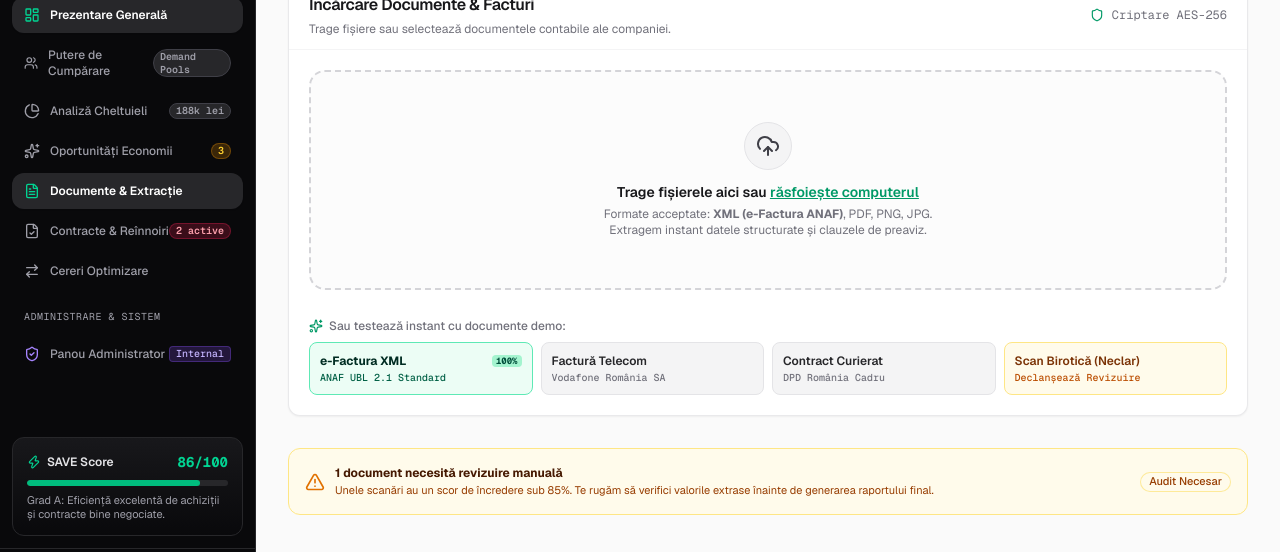
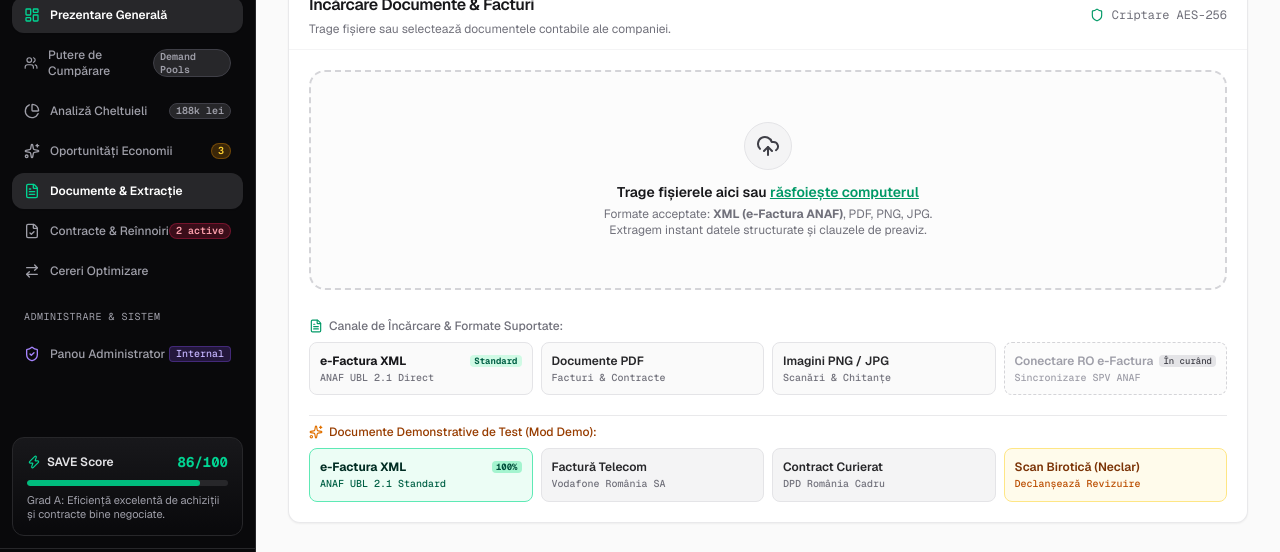
Before and after one commit to nistordaniel06-cpu/save, a Next.js app: page /demo/documents in a window 1280 px wide. Shown: the part 245-797 px from the top of the page. Built offline with nearby package versions, Linux system fonts and the light colour scheme; no server answers.

Commit message:
feat: isolate demo and enforce real production data

```diff
--- a/src/app/admin/page.tsx
+++ b/src/app/admin/page.tsx
@@ -207,7 +207,7 @@ export default function AdminPage() {
                   {optimizationRequests.map((req) => (
                     <tr key={req.id} className="hover:bg-zinc-50/80">
                       <td className="px-4 py-3.5">
-                        <p className="font-semibold text-zinc-900">{req.organizationName || 'Nova Retail SRL'}</p>
+                        <p className="font-semibold text-zinc-900">{req.organizationName || 'Organizație Client'}</p>
                         <p className="text-[10px] text-zinc-400 font-mono">{req.requestedByName}</p>
                       </td>
 
@@ -306,7 +306,7 @@ export default function AdminPage() {
                   {verifiedDemands.map((demand) => (
                     <tr key={demand.id} className="hover:bg-zinc-50/80">
                       <td className="px-4 py-3.5">
-                        <p className="font-semibold text-zinc-900">{demand.organizationName || 'Nova Retail SRL'}</p>
+                        <p className="font-semibold text-zinc-900">{demand.organizationName || 'Organizație Membră'}</p>
                         <Badge variant="default" size="sm" className="mt-0.5">{demand.category}</Badge>
                       </td>
 
--- a/src/app/auth/login/page.tsx
+++ b/src/app/auth/login/page.tsx
@@ -4,13 +4,12 @@ import React, { useState } from 'react';
 import Link from 'next/link';
 import { useRouter } from 'next/navigation';
 import { Button } from '@/components/ui/button';
-import { ShieldCheck, ArrowRight, Sparkles, AlertCircle, CheckCircle2 } from 'lucide-react';
-import { SaveProvider, useSave } from '@/lib/context';
+import { ShieldCheck, ArrowRight, AlertCircle, CheckCircle2 } from 'lucide-react';
+import { SaveProvider } from '@/lib/context';
 import { supabase } from '@/lib/supabase/client';
 
 function LoginContent() {
   const router = useRouter();
-  const { resetToDemo } = useSave();
   const [email, setEmail] = useState('');
   const [password, setPassword] = useState('');
   const [isMagicLink, setIsMagicLink] = useState(false);
@@ -47,14 +46,6 @@ function LoginContent() {
     } finally {
       setIsLoading(false);
     }
-  };
-
-  const handleDemoLogin = () => {
-    setIsLoading(true);
-    resetToDemo();
-    setTimeout(() => {
-      router.push('/dashboard');
-    }, 400);
   };
 
   return (
--- a/src/app/dashboard/opportunities/page.tsx
+++ b/src/app/dashboard/opportunities/page.tsx
@@ -58,9 +58,13 @@ export default function OpportunitiesPage() {
       <div className="grid grid-cols-2 lg:grid-cols-4 gap-3 sm:gap-4">
         <StatCard
           title="Economii Estimate Totale"
-          value={`${savingsSummary.estimatedSavingsMidpointRon.toLocaleString('ro-RO')} lei`}
+          value={
+            opportunities.length > 0 && savingsSummary.estimatedSavingsMidpointRon > 0
+              ? `${savingsSummary.estimatedSavingsMidpointRon.toLocaleString('ro-RO')} lei`
+              : '—'
+          }
           subtitle={
-            savingsSummary.estimatedSavingsMidpointRon > 0
+            opportunities.length > 0 && savingsSummary.estimatedSavingsMidpointRon > 0
               ? `Interval ${savingsSummary.estimatedSavingsMinRon.toLocaleString('ro-RO')} – ${savingsSummary.estimatedSavingsMaxRon.toLocaleString('ro-RO')} lei/an`
               : 'Nu există date de analiză suficiente'
           }
@@ -72,7 +76,7 @@ export default function OpportunitiesPage() {
         <StatCard
           title="Oportunități Deschise"
           value={savingsSummary.openOpportunitiesCount}
-          subtitle="Gata pentru renegociere"
+          subtitle={savingsSummary.openOpportunitiesCount > 0 ? "Gata pentru renegociere" : "Nicio oportunitate activă"}
           badgeText="Active"
           badgeVariant="purple"
           icon={Sparkles}
@@ -87,7 +91,11 @@ export default function OpportunitiesPage() {
         />
         <StatCard
           title="Grad Încredere Ridicată"
-          value={`${savingsSummary.savingsByConfidence.high.toLocaleString('ro-RO')} lei`}
+          value={
+            opportunities.length > 0 && savingsSummary.savingsByConfidence.high > 0
+              ? `${savingsSummary.savingsByConfidence.high.toLocaleString('ro-RO')} lei`
+              : '—'
+          }
           subtitle="Bazat pe oferte reale & audit"
           badgeText="Scor > 85%"
           badgeVariant="default"
@@ -144,8 +152,8 @@ export default function OpportunitiesPage() {
       {filteredOpportunities.length === 0 ? (
         <div className="p-12 text-center text-xs text-zinc-400 bg-white rounded-2xl border border-dashed border-zinc-200">
           <Sparkles className="w-8 h-8 text-zinc-300 mx-auto mb-2" />
-          <p className="font-semibold text-zinc-700">Nicio oportunitate identificată momentan.</p>
-          <p className="text-[11px] text-zinc-400 mt-1">Încarcă documente și contracte pentru a rula algoritmul de benchmark comparativ.</p>
+          <p className="font-semibold text-zinc-700 text-sm">Nu avem încă suficiente date pentru a identifica oportunități de economisire.</p>
+          <p className="text-[11px] text-zinc-400 mt-1">Încarcă documente și contracte pentru a construi profilul de consum și a rula comparația cu piața.</p>
         </div>
       ) : (
         <div className="grid grid-cols-1 md:grid-cols-2 lg:grid-cols-3 gap-6">
--- a/src/app/dashboard/spend/page.tsx
+++ b/src/app/dashboard/spend/page.tsx
@@ -7,9 +7,10 @@ import { SpendChart } from '@/components/dashboard/spend-chart';
 import { StatCard } from '@/components/ui/stat-card';
 import { Card, CardHeader, CardTitle, CardDescription, CardContent } from '@/components/ui/card';
 import { Badge } from '@/components/ui/badge';
-import { DollarSign, TrendingUp, Building2, Layers, Search, Download } from 'lucide-react';
+import { DollarSign, TrendingUp, Building2, Layers, Search, Download, PieChart, Upload } from 'lucide-react';
 import { Button } from '@/components/ui/button';
 import { SpendCategory } from '@/lib/types';
+import Link from 'next/link';
 
 export default function SpendPage() {
   const { spendRecords, currentOrg } = useSave();
@@ -103,8 +104,28 @@ export default function SpendPage() {
         />
       </div>
 
-      {/* Spend Distribution Visuals */}
-      <SpendChart summary={summary} />
+      {spendRecords.length === 0 ? (
+        <div className="p-8 sm:p-12 text-center bg-white rounded-2xl border border-zinc-200 shadow-sm space-y-4">
+          <div className="w-12 h-12 rounded-2xl bg-zinc-100 flex items-center justify-center text-zinc-500 mx-auto">
+            <PieChart className="w-6 h-6" />
+          </div>
+          <div className="space-y-1 max-w-md mx-auto">
+            <h3 className="text-base font-bold text-zinc-900">Nu există încă cheltuieli analizate</h3>
+            <p className="text-xs text-zinc-500 leading-relaxed">
+              Încarcă prima factură fiscală sau primul contract pentru a construi distribuția bugetară pe categorii și furnizori.
+            </p>
+          </div>
+          <Link href="/dashboard/documents">
+            <Button size="md" variant="emerald" className="gap-2 font-bold shadow-md shadow-emerald-500/20">
+              <Upload className="w-4 h-4" />
+              <span>Încarcă o factură</span>
+            </Button>
+          </Link>
+        </div>
+      ) : (
+        <>
+          {/* Spend Distribution Visuals */}
+          <SpendChart summary={summary} />
 
       {/* Supplier Spend Granular Table */}
       <Card>
@@ -200,6 +221,8 @@ export default function SpendPage() {
           </div>
         </CardContent>
       </Card>
+        </>
+      )}
     </div>
   );
 }
--- a/src/app/page.tsx
+++ b/src/app/page.tsx
@@ -388,7 +388,7 @@ export default function LandingPage() {
           Preia controlul asupra achizițiilor companiei tale.
         </h2>
         <p className="text-sm text-zinc-600 max-w-xl mx-auto">
-          Creează contul organizației tale pentru a analiza facturile reale sau explorează platforma prin demo-ul Nova Retail SRL.
+          Creează contul organizației tale pentru a analiza facturile reale sau explorează platforma demonstrativă.
         </p>
         <div className="flex flex-col sm:flex-row items-center justify-center gap-3 pt-2">
           <Link href="/auth/register" className="w-full sm:w-auto">
@@ -399,7 +399,7 @@ export default function LandingPage() {
           </Link>
           <Link href="/demo" className="w-full sm:w-auto">
             <Button size="lg" variant="outline" className="w-full sm:w-auto px-8 h-12">
-              Vezi Demo Nova Retail
+              Vezi demo
             </Button>
           </Link>
         </div>
--- a/src/components/contracts/contract-table.tsx
+++ b/src/components/contracts/contract-table.tsx
@@ -151,10 +151,17 @@ export function ContractTable() {
               </tr>
             </thead>
             <tbody className="divide-y divide-zinc-100">
-              {filteredContracts.length === 0 ? (
+              {contracts.length === 0 ? (
+                <tr>
+                  <td colSpan={6} className="px-4 py-12 text-center text-zinc-400">
+                    <p className="font-semibold text-zinc-700 text-sm">Nu ai încă contracte analizate.</p>
+                    <p className="text-xs text-zinc-400 mt-1">Încarcă un contract în Documente sau adaugă manual termenii pentru a monitoriza datele de preaviz.</p>
+                  </td>
+                </tr>
+              ) : filteredContracts.length === 0 ? (
                 <tr>
                   <td colSpan={6} className="px-4 py-10 text-center text-zinc-400">
-                    Nu există contracte care să corespundă filtrului.
+                    Nu există contracte care să corespundă filtrului selectat.
                   </td>
                 </tr>
               ) : (
--- a/src/components/documents/dropzone.tsx
+++ b/src/components/documents/dropzone.tsx
@@ -12,7 +12,7 @@ interface DropzoneProps {
 }
 
 export function Dropzone({ onUploadComplete }: DropzoneProps) {
-  const { uploadDocument } = useSave();
+  const { uploadDocument, isDemoMode } = useSave();
   const fileInputRef = useRef<HTMLInputElement>(null);
   const [isDragging, setIsDragging] = useState(false);
   const [isProcessing, setIsProcessing] = useState(false);
@@ -245,11 +245,56 @@ export function Dropzone({ onUploadComplete }: DropzoneProps) {
         </div>
       )}
 
-      {/* Demo Test Presets */}
+      {/* Real Formats & Upload Actions */}
       <div className="pt-2">
         <p className="text-xs font-medium text-zinc-500 mb-2 flex items-center gap-1.5">
-          <Sparkles className="w-3.5 h-3.5 text-emerald-600" />
-          <span>Sau testează instant cu documente demo:</span>
+          <FileText className="w-3.5 h-3.5 text-emerald-600" />
+          <span>Canale de Încărcare & Formate Suportate:</span>
+        </p>
+        <div className="grid grid-cols-1 sm:grid-cols-2 lg:grid-cols-4 gap-2">
+          <div
+            onClick={() => !isProcessing && fileInputRef.current?.click()}
+            className="p-2.5 text-left rounded-lg bg-zinc-50 hover:bg-zinc-100/80 border border-zinc-200 text-xs font-medium text-zinc-900 transition-colors cursor-pointer"
+          >
+            <div className="flex items-center justify-between">
+              <p className="font-bold truncate">e-Factura XML</p>
+              <span className="text-[9px] bg-emerald-100 text-emerald-800 px-1 rounded font-mono font-bold">Standard</span>
+            </div>
+            <p className="text-[10px] text-zinc-500 font-mono mt-0.5 truncate">ANAF UBL 2.1 Direct</p>
+          </div>
+
+          <div
+            onClick={() => !isProcessing && fileInputRef.current?.click()}
+            className="p-2.5 text-left rounded-lg bg-zinc-50 hover:bg-zinc-100/80 border border-zinc-200 text-xs font-medium text-zinc-800 transition-colors cursor-pointer"
+          >
+            <p className="font-semibold truncate">Documente PDF</p>
+            <p className="text-[10px] text-zinc-500 font-mono mt-0.5 truncate">Facturi & Contracte</p>
+          </div>
+
+          <div
+            onClick={() => !isProcessing && fileInputRef.current?.click()}
+            className="p-2.5 text-left rounded-lg bg-zinc-50 hover:bg-zinc-100/80 border border-zinc-200 text-xs font-medium text-zinc-800 transition-colors cursor-pointer"
+          >
+            <p className="font-semibold truncate">Imagini PNG / JPG</p>
+            <p className="text-[10px] text-zinc-500 font-mono mt-0.5 truncate">Scanări & Chitanțe</p>
+          </div>
+
+          <div className="p-2.5 text-left rounded-lg bg-zinc-50/50 border border-dashed border-zinc-300 text-xs font-medium text-zinc-400">
+            <div className="flex items-center justify-between">
+              <p className="font-semibold truncate">Conectare RO e-Factura</p>
+              <span className="text-[9px] bg-zinc-200 text-zinc-700 px-1 rounded font-mono">În curând</span>
+            </div>
+            <p className="text-[10px] text-zinc-400 font-mono mt-0.5 truncate">Sincronizare SPV ANAF</p>
+          </div>
+        </div>
+      </div>
+
+      {/* Demo Test Presets — Strictly available ONLY in Demo Mode */}
+      {isDemoMode && (
+        <div className="pt-2 border-t border-zinc-200/80">
+          <p className="text-xs font-medium text-amber-800 mb-2 flex items-center gap-1.5">
+            <Sparkles className="w-3.5 h-3.5 text-amber-600" />
+            <span>Documente Demonstrative de Test (Mod Demo):</span>
           </p>
           <div className="grid grid-cols-1 sm:grid-cols-2 lg:grid-cols-4 gap-2">
             <button
@@ -296,6 +341,7 @@ export function Dropzone({ onUploadComplete }: DropzoneProps) {
             </button>
           </div>
         </div>
+      )}
     </div>
   );
 }
```
Lines whose indentation alone changed are shown as unchanged.
